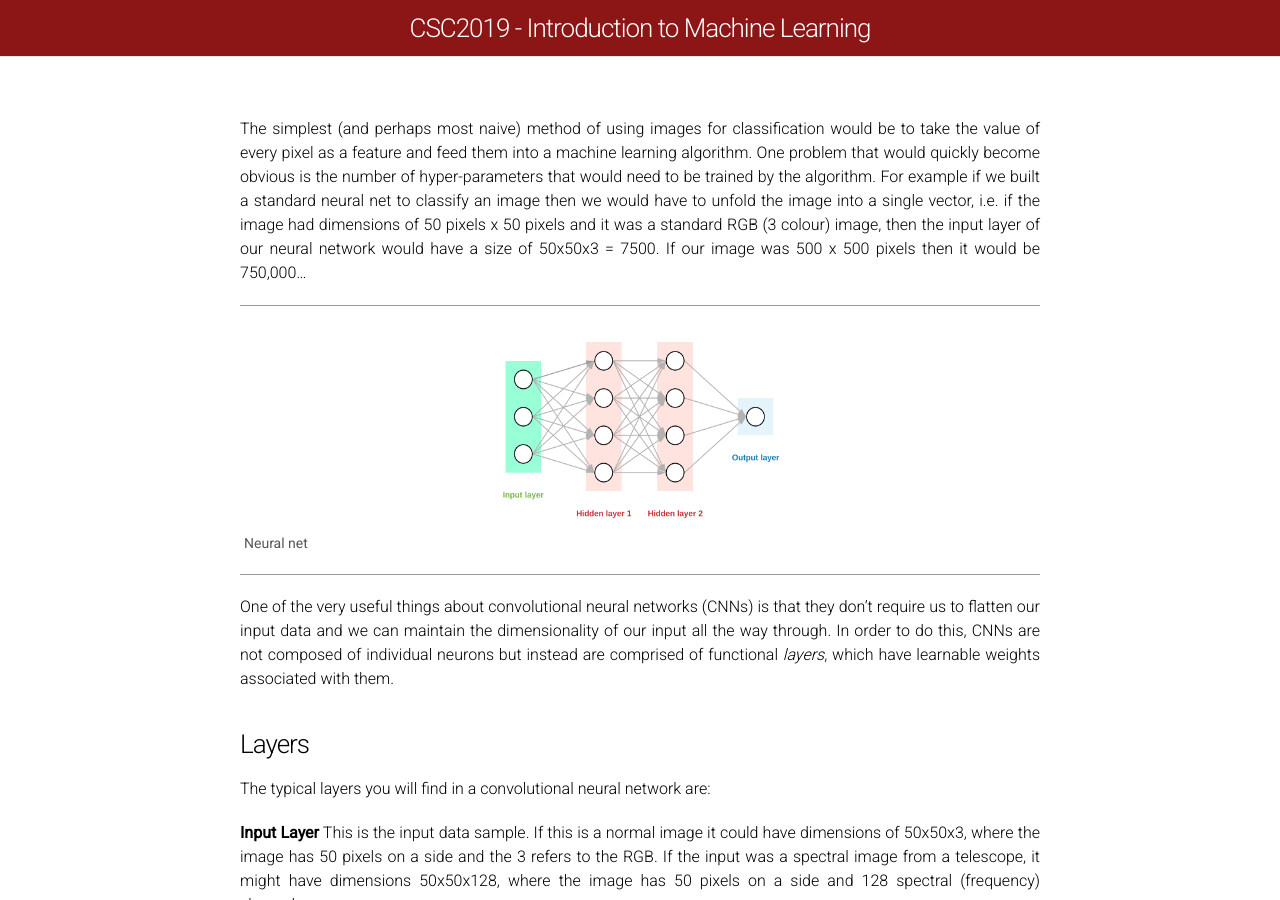
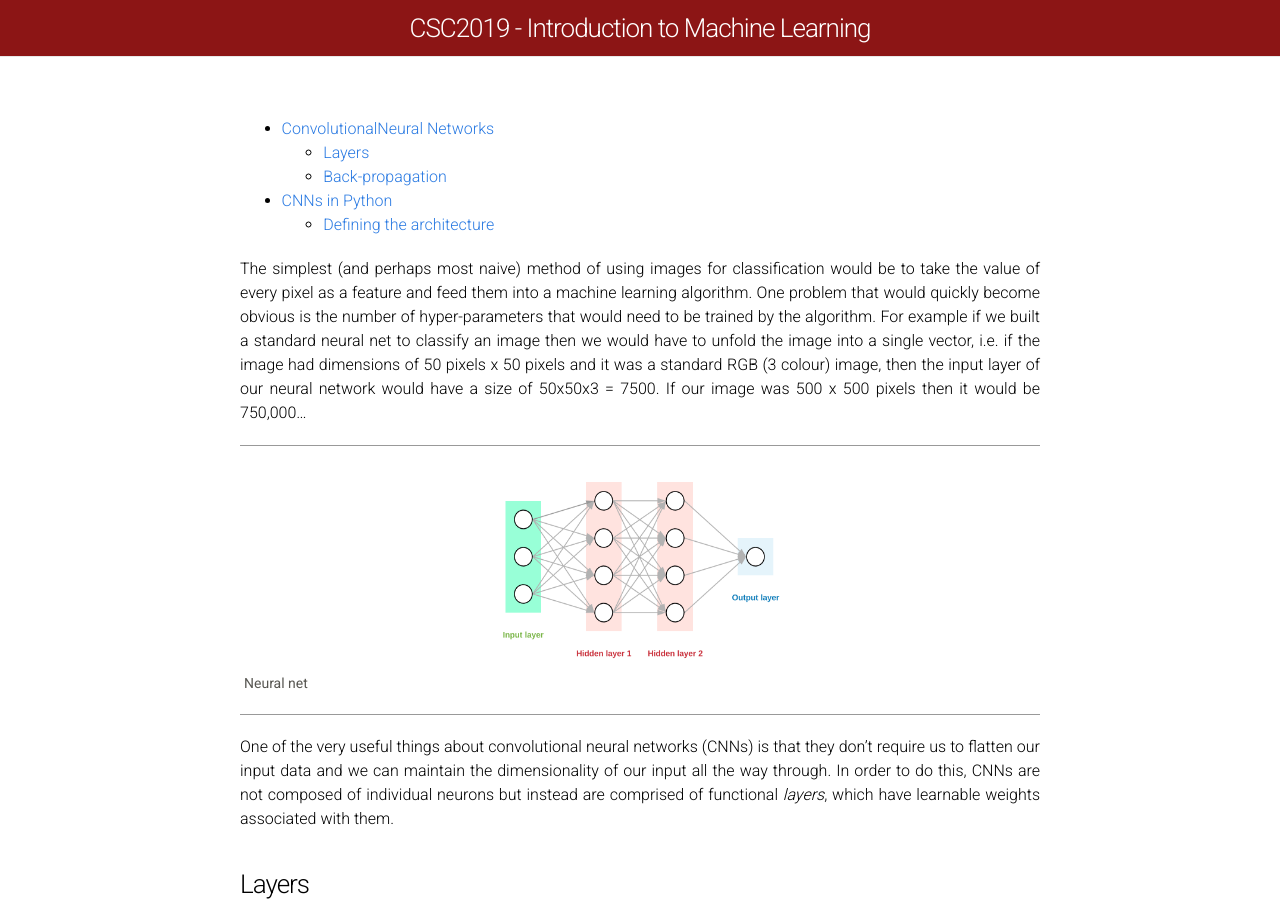
Before and after one commit to as595/csc-2019, a Jekyll site: the page built from frdeepcnn.md, in a window 1280 px wide and 900 px high. Built offline with Jekyll 4.4.1, drawn with Linux system fonts in a browser that asks for light colours; some of the changed text lies outside the part shown.

Commit message:
Update frdeepcnn.md

```diff
--- a/frdeepcnn.md
+++ b/frdeepcnn.md
@@ -3,6 +3,15 @@ layout: page
 mathjax: true
 permalink: /frdeepcnn/
 ---
+
+- [ConvolutionalNeural Networks](#cnns)
+  - [Layers](#layers)
+  - [Back-propagation](#backprop)
+- [CNNs in Python](#python)
+  - [Defining the architecture](#arch)
+
+
+<a name="cnns"></a>
 
 The simplest (and perhaps most naive) method of using images for classification would be to take the value of every pixel as a feature and feed them into a machine learning algorithm. One problem that would quickly become obvious is the number of hyper-parameters that would need to be trained by the algorithm. For example if we built a standard neural net to classify an image then we would have to unfold the image into a single vector, i.e. if the image had dimensions of 50 pixels x 50 pixels and it was a standard RGB (3 colour) image, then the input layer of our neural network would have a size of 50x50x3 = 7500. If our image was 500 x 500 pixels then it would be 750,000...
 
@@ -12,6 +21,8 @@ The simplest (and perhaps most naive) method of using images for classification
 </div>
 
 One of the very useful things about convolutional neural networks (CNNs) is that they don't require us to flatten our input data and we can maintain the dimensionality of our input all the way through. In order to do this, CNNs are not composed of individual neurons but instead are comprised of functional *layers*, which have learnable weights associated with them.
+
+<a name="layers"></a>
 
 <h3>Layers</h3>
 
@@ -44,7 +55,14 @@ The typical layers you will find in a convolutional neural network are:
 
 The architecture of a CNN refers to the order in whcih these layers are arranged and the dimensionality of each layer. All of the layers apart from the input and output layers are referred to as *hidden layers*. They're not really hidden if you're the one building the CNN in the first place, but if you're a user who just wants to classify an image all you'll see are the input and output - the rest is hidden from you, hence the name.
 
+<a name="backprop"></a>
 
+<h3>Back-propagation</h3>
+
+
+<a name="python"></a>
+
+<h4>CNNs in Python</h4>
 
 
 
```
